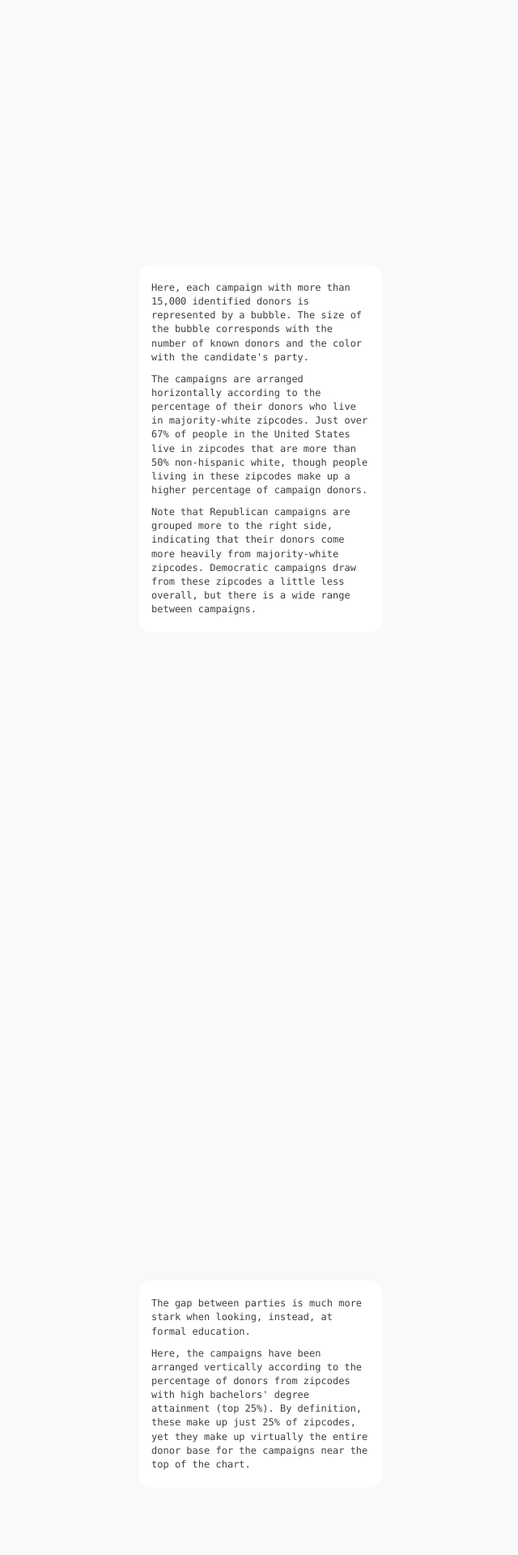
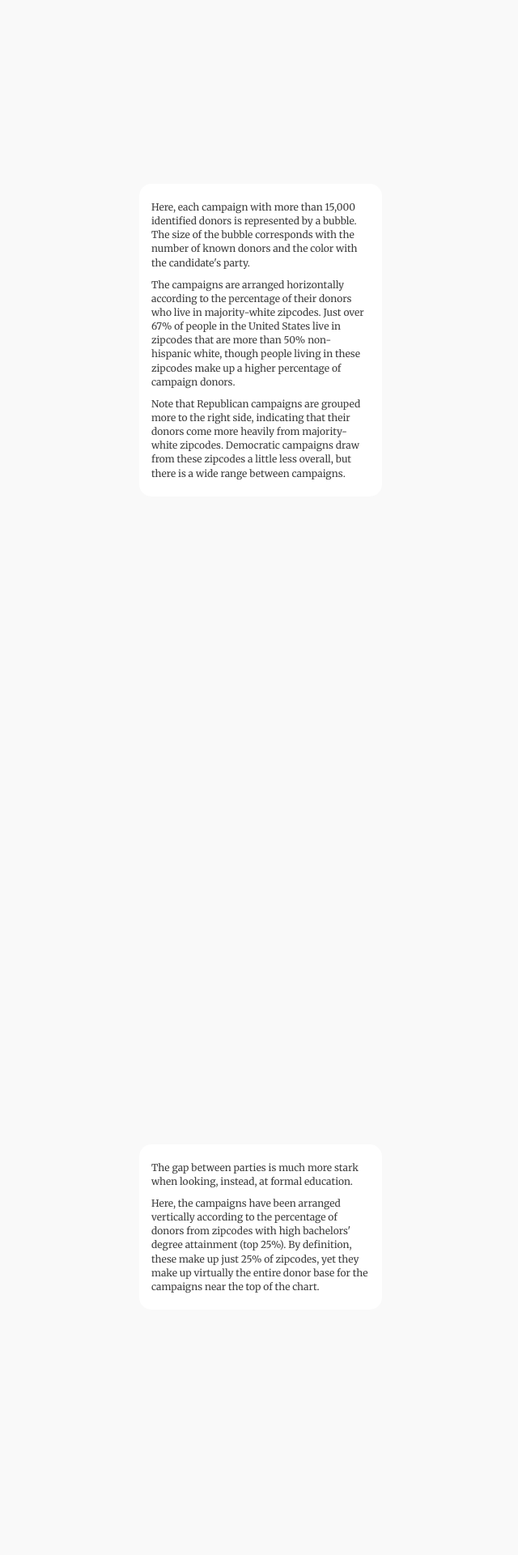
Before and after one commit to sdl60660/2020_campaign_donors, a Flask app: template templates/index.html in a window 1280 px wide. Shown: the part 1523-3443 px from the top of the page at 81% size, without its empty margins (318-958 px from the left). Run offline with Flask 2, Linux system fonts and the light colour scheme; the template is opened without the code that fills it, so the values that code supplies are empty; some libraries are stand-ins or nearby versions.

Commit message:
Changed font on text blocks

```diff
--- a/static/css/style.css
+++ b/static/css/style.css
@@ -15,6 +15,14 @@ body {
 	font-family: 'Inconsolata', Monaco, "Lucida Console", Consolas, "Courier New", "Helvetica Neue";
     /*font-family: 'Tiempos Text Web',Georgia, Times, Serif*/
 	background-color: #f9f9f9;
+}
+
+p {
+    font-family: 'Merriweather', 'Playfair Display', "Helvetica Neue";
+}
+
+h1 {
+    font-family: 'Roboto';
 }
 
 .spacer {
@@ -95,7 +103,7 @@ strong {
     position: relative;
 
     min-width: 280px;
-	min-height: 250px;
+	min-height: 150px;
 	border-radius: 15px;
     opacity: 0.94;
 
--- a/templates/index.html
+++ b/templates/index.html
@@ -36,6 +36,11 @@
     <link rel="stylesheet" href="/static/css/source-code-pro.css">
     <link rel="stylesheet" href="/static/bower_components/chosen/chosen.min.css">
     <link rel="stylesheet" href="/static/css/fstdropdown.min.css">
+    <!-- Fonts -->
+    <link rel="stylesheet" href="https://fonts.googleapis.com/css?family=Playfair+Display">
+    <link rel="stylesheet" href="https://fonts.googleapis.com/css?family=Roboto">
+    <link rel="stylesheet" href="https://fonts.googleapis.com/css?family=Merriweather">
+
     <!-- Custom CSS -->
     <link rel="stylesheet" type="text/css" href="static/css/style.css">
 
```
Also changed, not shown: other parts of templates/index.html (+3 -3 lines).
